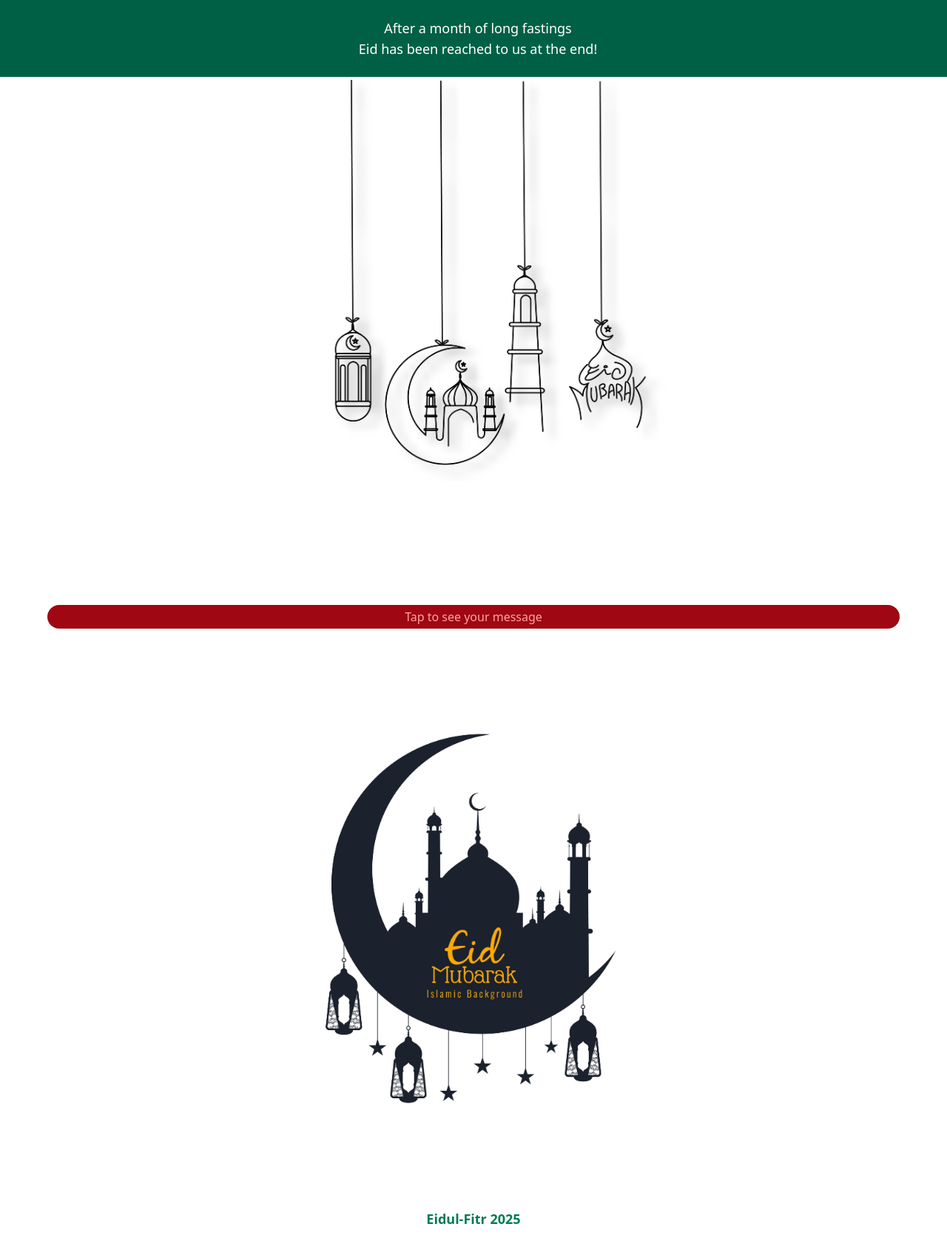
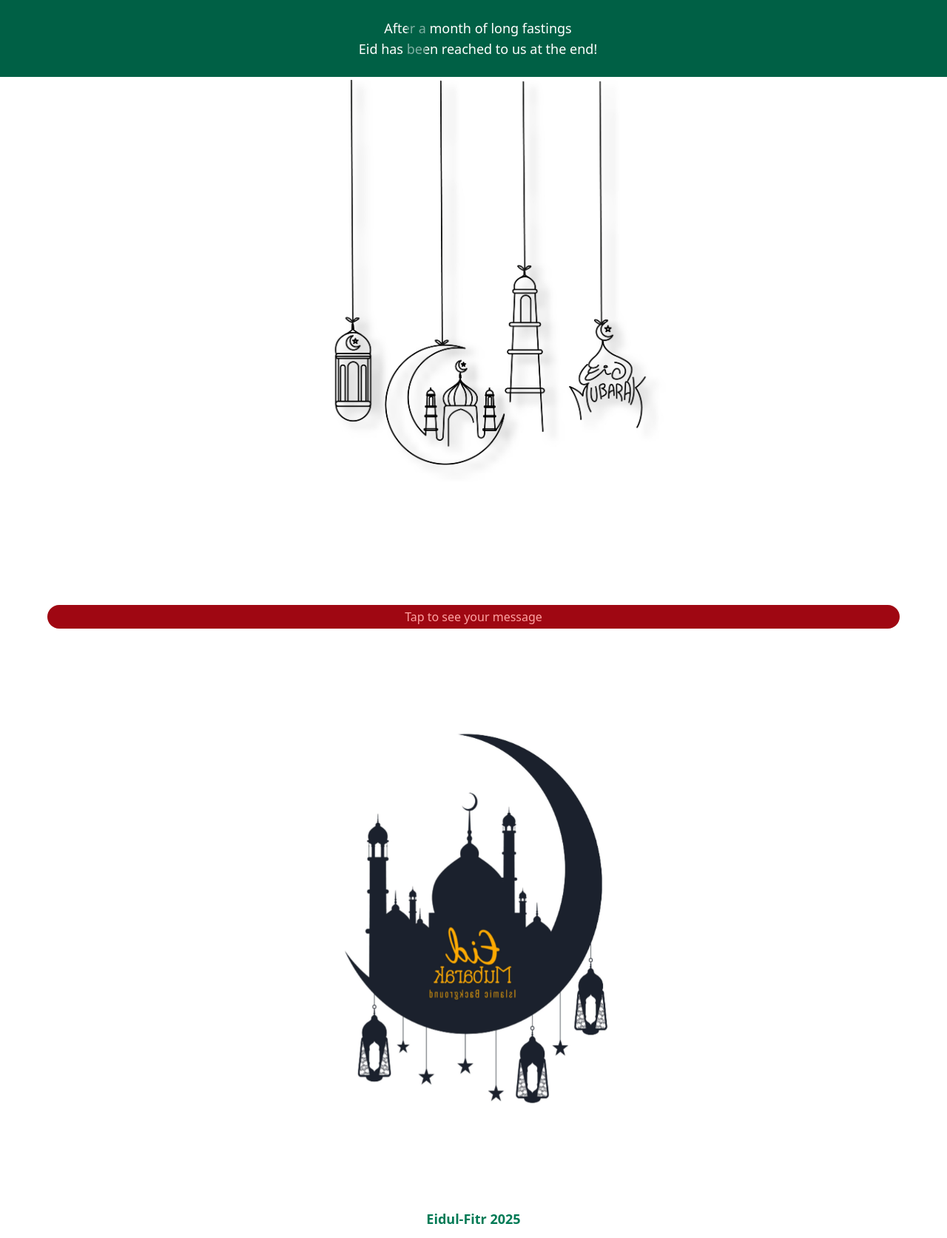
Before and after one commit to sharifulbb10/h, a React (Vite) app: page /h/1 in a window 1280 px wide. Shown: the whole page at 74% size. Built offline with nearby package versions, Linux system fonts and the light colour scheme.

Commit message:
updated css

```diff
--- a/src/index.css
+++ b/src/index.css
@@ -1 +1,41 @@
 @import "tailwindcss";
+
+.animated {
+	animation: flip 4s linear infinite;
+}
+@keyframes flip {
+	0%{
+		transform: rotateY(0);
+	}
+	50% {
+		transform: rotateY(180deg);
+	}
+	100% {
+		transform: rotateY(360deg);
+	}
+}
+
+.animatedDiv {
+	animation: moveX 4s linear infinite;
+}
+
+@keyframes moveX {
+	0%{
+		left: 0;
+	}
+	100% {
+		left: 100%;
+	}
+}
+
+.anotherAnimation {
+	animation: scan 4s linear infinite;
+}
+@keyframes scan {
+	0%{
+		left: 0;
+	}
+	100% {
+		left: 100%;
+	}
+}
```
